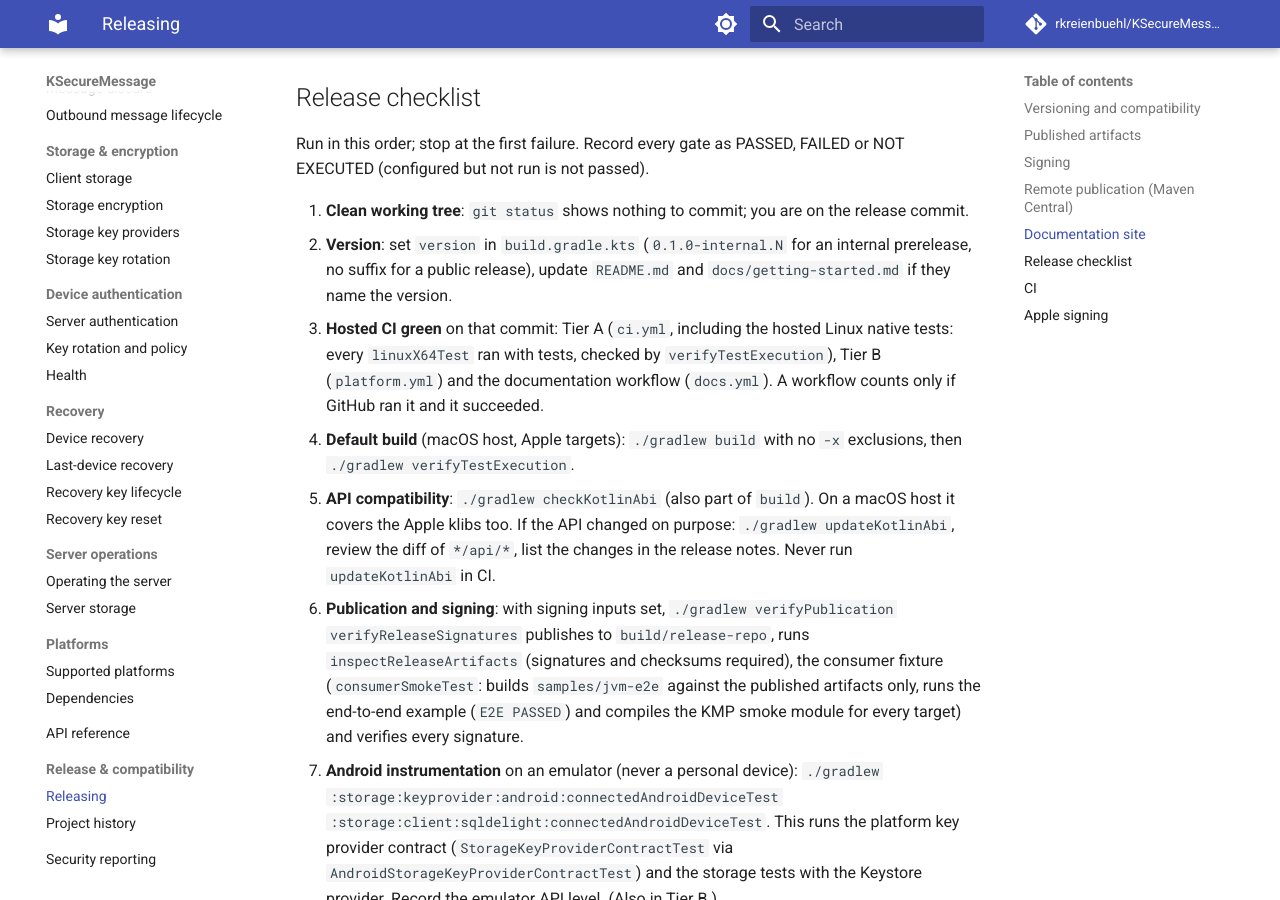
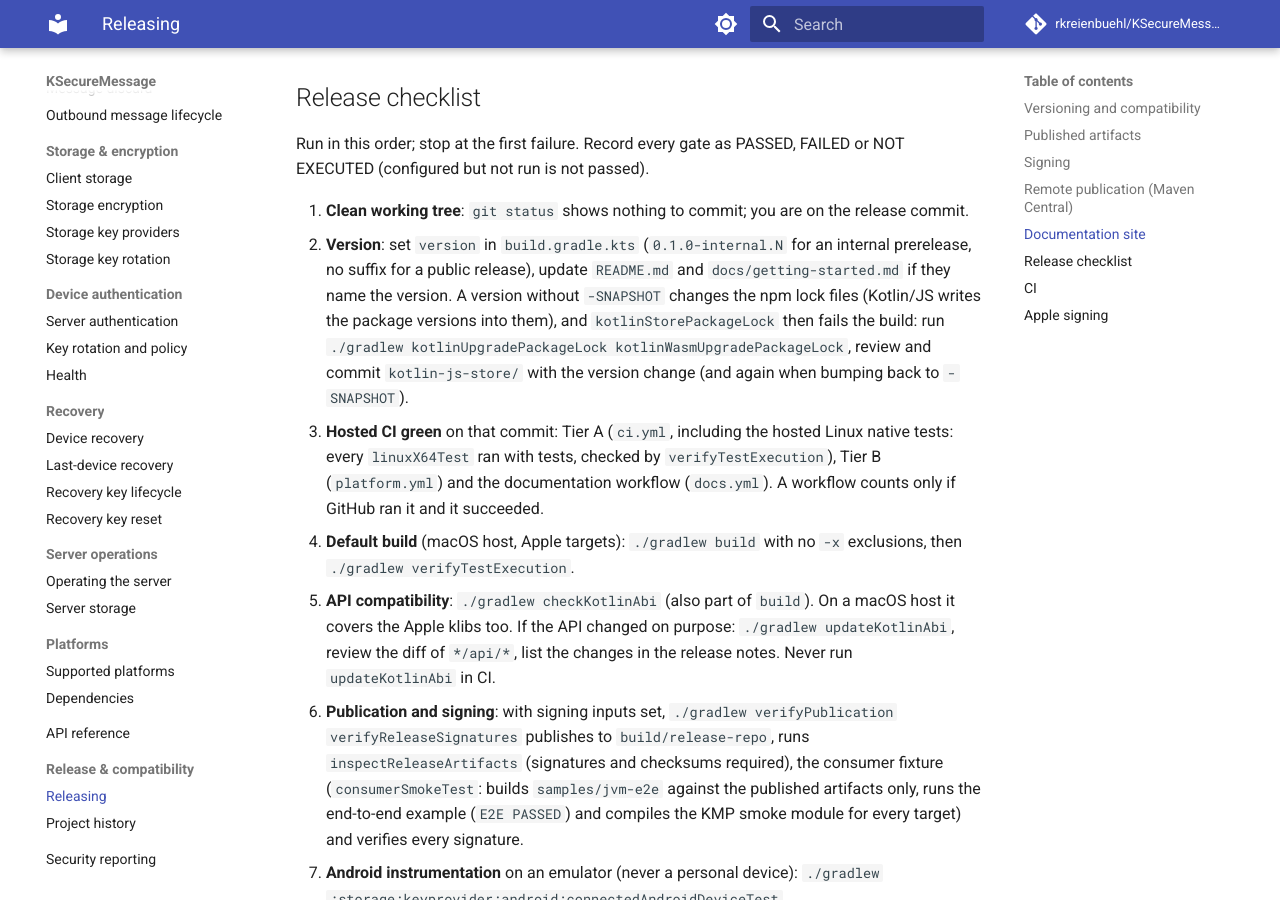
Before and after one commit to rkreienbuehl/KSecureMessage, an MkDocs documentation site: the page built from docs/releasing.md, in a window 1280 px wide and 900 px high, scrolled down 5022 px. Built offline with MkDocs 1.6.1 and Material for MkDocs 9.7.7, drawn with Linux system fonts in a browser that asks for light colours; comment, search, counter and statistics services are not loaded.

Commit message:
release checklist: npm lock update for non-SNAPSHOT versions

```diff
--- a/docs/releasing.md
+++ b/docs/releasing.md
@@ -170,6 +170,11 @@ PASSED, FAILED or NOT EXECUTED (configured but not run is not passed).
 2. **Version**: set `version` in `build.gradle.kts` (`0.1.0-internal.N` for
    an internal prerelease, no suffix for a public release), update
    `README.md` and `docs/getting-started.md` if they name the version.
+   A version without `-SNAPSHOT` changes the npm lock files (Kotlin/JS writes
+   the package versions into them), and `kotlinStorePackageLock` then fails
+   the build: run `./gradlew kotlinUpgradePackageLock kotlinWasmUpgradePackageLock`,
+   review and commit `kotlin-js-store/` with the version change (and again
+   when bumping back to `-SNAPSHOT`).
 3. **Hosted CI green** on that commit: Tier A (`ci.yml`, including the
    hosted Linux native tests: every `linuxX64Test` ran with tests, checked by
    `verifyTestExecution`), Tier B (`platform.yml`) and the documentation
```
